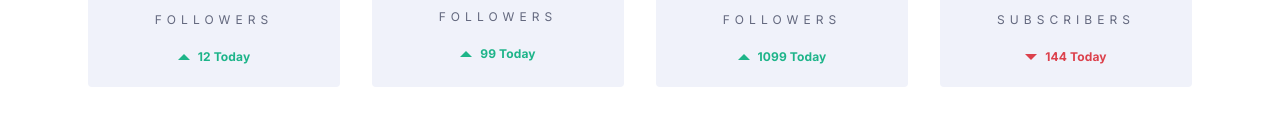
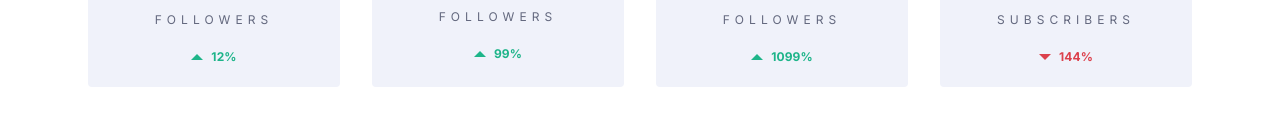
Before and after one commit to abizmo/social-media-dashboard-with-theme-switcher, a React (Create React App) app: page / in a window 1280 px wide. Shown: the part 239-375 px from the top of the page. Built offline with nearby package versions, Linux system fonts and the light colour scheme.

Commit message:
Separate trend info to its own component

```diff
--- a/src/components/Dashboard/FollowersCard/FollowersCard.module.css
+++ b/src/components/Dashboard/FollowersCard/FollowersCard.module.css
@@ -29,13 +29,3 @@
   align-items: center;
   flex-direction: column;
 }
-
-.trend {
-  --gap: .5rem;
-  align-items: center;
-  color: var(--clr-trend);
-}
-
-.trend img {
-  height: .375rem;
-}
--- a/src/components/Dashboard/FollowersCard/index.jsx
+++ b/src/components/Dashboard/FollowersCard/index.jsx
@@ -7,6 +7,7 @@ import IconYoutube from '../../../assets/images/icon-youtube.svg';
 import IconDown from '../../../assets/images/icon-down.svg';
 import IconUp from '../../../assets/images/icon-up.svg';
 import styles from './FollowersCard.module.css';
+import TrendStat from '../TrendStat';
 
 const icons = {
   facebook: IconFacebook,
@@ -24,7 +25,7 @@ function FollowersCard({
   return (
     <div className={`flex ${styles.card}`} style={{ '--clr-social': `var(--clr-${network})` }}>
       <div className={`flex ${styles.title}`}>
-        <img src={icons[network]} alt="Facebook" />
+        <img src={icons[network]} alt={network} />
         <p className="fs-200 text-secondary">
           @nathanf
         </p>
@@ -33,14 +34,7 @@ function FollowersCard({
         <p className="fs-900 letter-spacing-1">{stat}</p>
         <p className="fs-200 fw-thin letter-spacing-4 uppercase text-secondary">{label}</p>
       </div>
-      <div className={`flex ${styles.trend}`} style={{ '--clr-trend': `var(--clr-accent-${trend})` }}>
-        <img src={icons[trend]} alt={`Going ${trend}`} />
-        <p className="fs-200 letter-spacing-3">
-          {trendStat}
-          {' '}
-          Today
-        </p>
-      </div>
+      <TrendStat trend={trend} trendStat={trendStat} />
     </div>
   );
 }
--- /dev/null
+++ b/src/components/Dashboard/TrendStat/TrendStat.module.css
@@ -0,0 +1,9 @@
+.trend {
+  --gap: .5rem;
+  align-items: center;
+  color: var(--clr-trend);
+}
+
+.trend img {
+  height: .375rem;
+}
--- /dev/null
+++ b/src/components/Dashboard/TrendStat/index.jsx
@@ -0,0 +1,25 @@
+import React from 'react';
+
+import IconDown from '../../../assets/images/icon-down.svg';
+import IconUp from '../../../assets/images/icon-up.svg';
+import styles from './TrendStat.module.css';
+
+const icons = {
+  down: IconDown,
+  up: IconUp,
+};
+
+// eslint-disable-next-line react/prop-types
+function TrendStat({ trend, trendStat }) {
+  return (
+    <div className={`flex ${styles.trend}`} style={{ '--clr-trend': `var(--clr-accent-${trend})` }}>
+      <img src={icons[trend]} alt={`Going ${trend}`} />
+      <p className="fs-200 letter-spacing-3">
+        {trendStat}
+        %
+      </p>
+    </div>
+  );
+}
+
+export default TrendStat;
--- a/src/components/Dashboard/index.jsx
+++ b/src/components/Dashboard/index.jsx
@@ -4,6 +4,7 @@ import { ThemeContext } from '../../ThemeContext';
 import FollowersCard from './FollowersCard';
 import Header from './Header';
 import styles from './Dashboard.module.css';
+import DetailCard from './DetailCard';
 
 const data = [
   {
@@ -73,6 +74,7 @@ function Dashboard() {
         Overview - Today
       </h2>
 
+      <DetailCard />
       Page Views
       87
       3%
```
